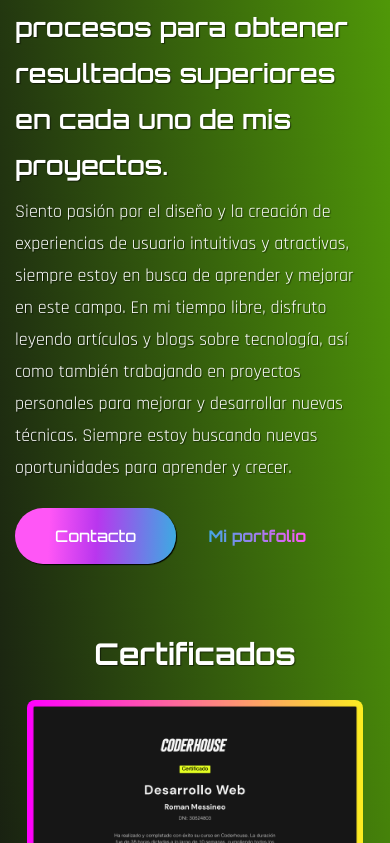
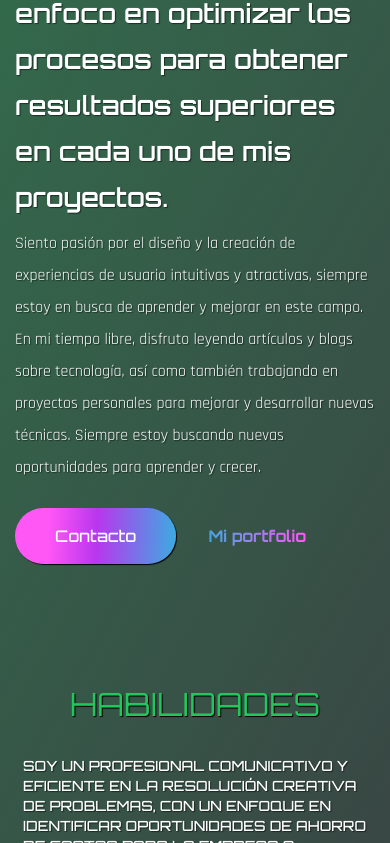
Before and after one commit to romanmessineo/Portfolio-Messineo, a React (Create React App) app: page / in a window 390 px wide. Shown: the part 1157-2000 px from the top of the page. Built offline with nearby package versions, Linux system fonts and the light colour scheme; a web font is replaced by a local one.

Commit message:
[responsive]

```diff
--- a/src/components/Contact.jsx
+++ b/src/components/Contact.jsx
@@ -76,7 +76,7 @@ const Contact = () => {
   };
 
   return (
-    <section className="py-16 lg:section" id="contact">
+    <section className="pt-16 lg:section" id="contact">
       <div className="container mx-auto">
         <div className="flex flex-col lg:flex-row">
           {/* text */}
@@ -217,7 +217,9 @@ const Contact = () => {
             </button>
           </motion.form>
         </div>
+
       </div>
+
     </section>
   );
 };
--- a/src/components/FooterBottom.js
+++ b/src/components/FooterBottom.js
@@ -2,8 +2,8 @@ import React from 'react'
 
 const FooterBottom = () => {
   return (
-    <div className="w-full py-10 ">
-      <p className="text-gray-500 text-base ml-2 text-opacity-50">
+    <div className="w-full  flex">
+      <p className="text-gray-500 text-base ml-2 text-opacity-50 text-right">
         © 2023. All rights reserved by Messineo Roman
       </p>
     </div>
--- a/src/components/Services.jsx
+++ b/src/components/Services.jsx
@@ -19,17 +19,29 @@ const Services = () => {
 
   return (
     <section className="section bg-contain" id="services">
-      <div className="container mx-auto  ">
+      <div className="container mx-auto">
         {/* galeria */}
 
         <div className="overflow-hidden">
           <div className="container mx-auto px-2 py-2 lg:pt-4 ">
+          <div className="flex ">
+          <div className="py-12 font-titleFont flex flex-col gap-2">
+                <h2 className="h2 leading-tight text-green-500 text-center lg:text-left">
+                Habilidades
+                </h2>
+                <p className="h3 mb-[-10px] text-sm uppercase font-medium  ">
+                Soy un profesional comunicativo y eficiente en la resolución creativa de problemas, con un enfoque en identificar oportunidades de ahorro de costos para la empresa o cliente. Utilizo mi pensamiento crítico para tomar decisiones informadas y estoy comprometido con la mejora continua y la innovación.
+                  </p>
+              </div>
+
+          </div>
             <p className="h3 text-3xl md:text-4xl font-bold text-center">
+
               Certificados
             </p>
 
             {/* img coder */}
-            <div className="flex flex-col gap-y-8 md:flex-row items-center lg:gap-x-12">
+            <div className="flex flex-col gap-y-8 md:flex-row items-center lg:gap-x-12 ">
               <motion.div
                 variants={fadeIn("right", 0.3)}
                 initial="hidden"
@@ -103,11 +115,7 @@ const Services = () => {
                 </div>
               )}
             </div>
-          </div>
-        </div>
-
-        {/* div Skills */}
-        <div className="flex flex-col px-8">
+        <div className="flex flex-col px-12 ">
           <motion.div
             variants={fadeIn("right", 0.5)}
             initial="hidden"
@@ -116,8 +124,8 @@ const Services = () => {
             className="flex flex-col lg:flex-row gap-x-12"
           >
             <motion.div className="w-full lgl:w-1/2">
-              <div className="py-12 font-titleFont flex flex-col gap-2">
-                <h2 className="h3 text-3xl md:text-4xl font-bold text-center mb-[-10px] ">
+              <div className="pt-2 font-titleFont flex flex-col gap-2">
+                <h2 className="h3 text-3xl md:text-4xl font-bold text-center ">
                   Tecnologías utilizadas
                 </h2>
               </div>
@@ -262,7 +270,21 @@ const Services = () => {
               </div>
             </motion.div>
           </motion.div>
+
+
+
+
+
+
+
+
+
+
         </div>
+          </div>
+        </div>
+
+        {/* div Skills */}
       </div>
     </section>
   );
--- a/src/components/Work.jsx
+++ b/src/components/Work.jsx
@@ -107,10 +107,10 @@ const Work = () => {
             initial="hidden"
             whileInView={"show"}
             viewport={{ once: false, amount: 0.3 }}
-            className="flex-1 flex flex-col gap-y-10"
+            className="flex-1 flex flex-col  lg:justify-end"
           >
             {/* image */}
-            <div>
+
               <div className="group relative overflow-hidden border-2 border-white/50 rounded-xl">
                 <video controls autoplay className=" w-full h-full">
                   <source src={AppTransp} />
@@ -143,7 +143,7 @@ const Work = () => {
                   </span>
                 </div>
               </div>
-              <div className="flex justify-center">
+              <div className="flex justify-center lg:mb-4">
                 <Link
                   to="https://github.com/romanmessineo/Curso-Javascript/tree/feature-5"
                   target="_blank"
@@ -167,10 +167,10 @@ const Work = () => {
                   </span>
                 </Link>
               </div>
-            </div>
+
             {/* image */}
 
-            <div>
+
               <div className="group relative overflow-hidden border-2 border-white/50 rounded-xl">
                 {/* video */}
                 <video controls autoplay>
@@ -232,7 +232,7 @@ const Work = () => {
                   </span>
                 </Link>
               </div>
-            </div>
+
           </motion.div>
         </div>
       </div>
--- a/src/index.css
+++ b/src/index.css
@@ -82,10 +82,28 @@
   }
 }
 
-.gradient-background {
+/* .gradient-background {
   background: linear-gradient(84deg,darkviolet,#161b12,#7fff00);
   background-size: 180% 180%;
   animation: gradient-animation 24s ease infinite;
+} */
+
+.gradient-background {
+  background: linear-gradient(300deg,#406aff,#3b3c42,#22c55e);
+  background-size: 180% 180%;
+  animation: gradient-animation 18s ease infinite;
+}
+
+@keyframes gradient-animation {
+  0% {
+    background-position: 0% 50%;
+  }
+  50% {
+    background-position: 100% 50%;
+  }
+  100% {
+    background-position: 0% 50%;
+  }
 }
 
 @keyframes gradient-animation {
@@ -103,3 +121,26 @@
 body {
   height: 100%;
 }
+
+@media screen and (max-width: 480px) {
+  body {
+    font-size: 16px;
+  }
+}
+
+/* Regla CSS específica para la imagen */
+img {
+  max-width: 100%;
+  height: auto;
+}
+
+/* Regla CSS más general que también se aplica a la imagen */
+.container {
+  max-width: 960px;
+  margin: 0 auto;
+}
+
+.container img {
+  max-width: 100%;
+  height: auto;
+}
```
